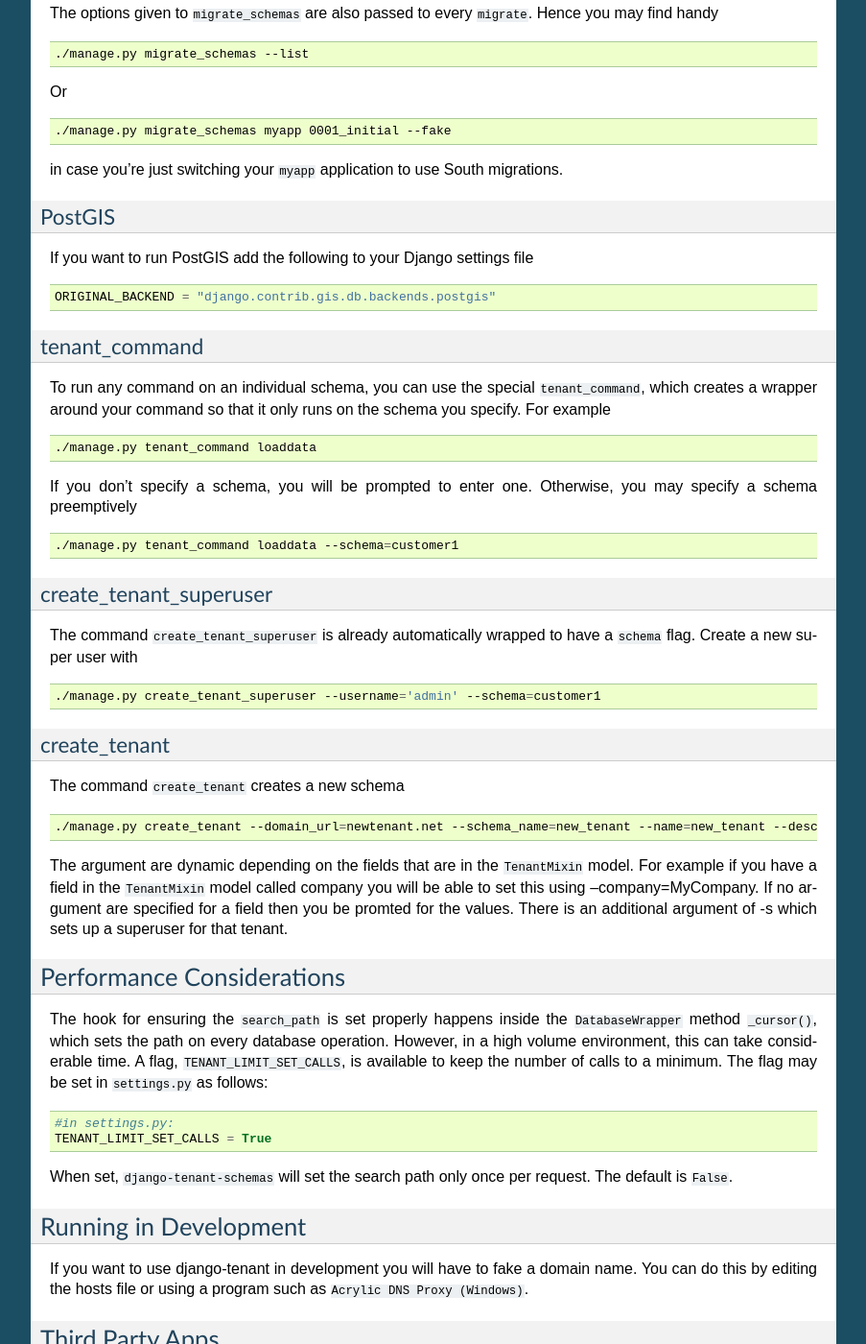
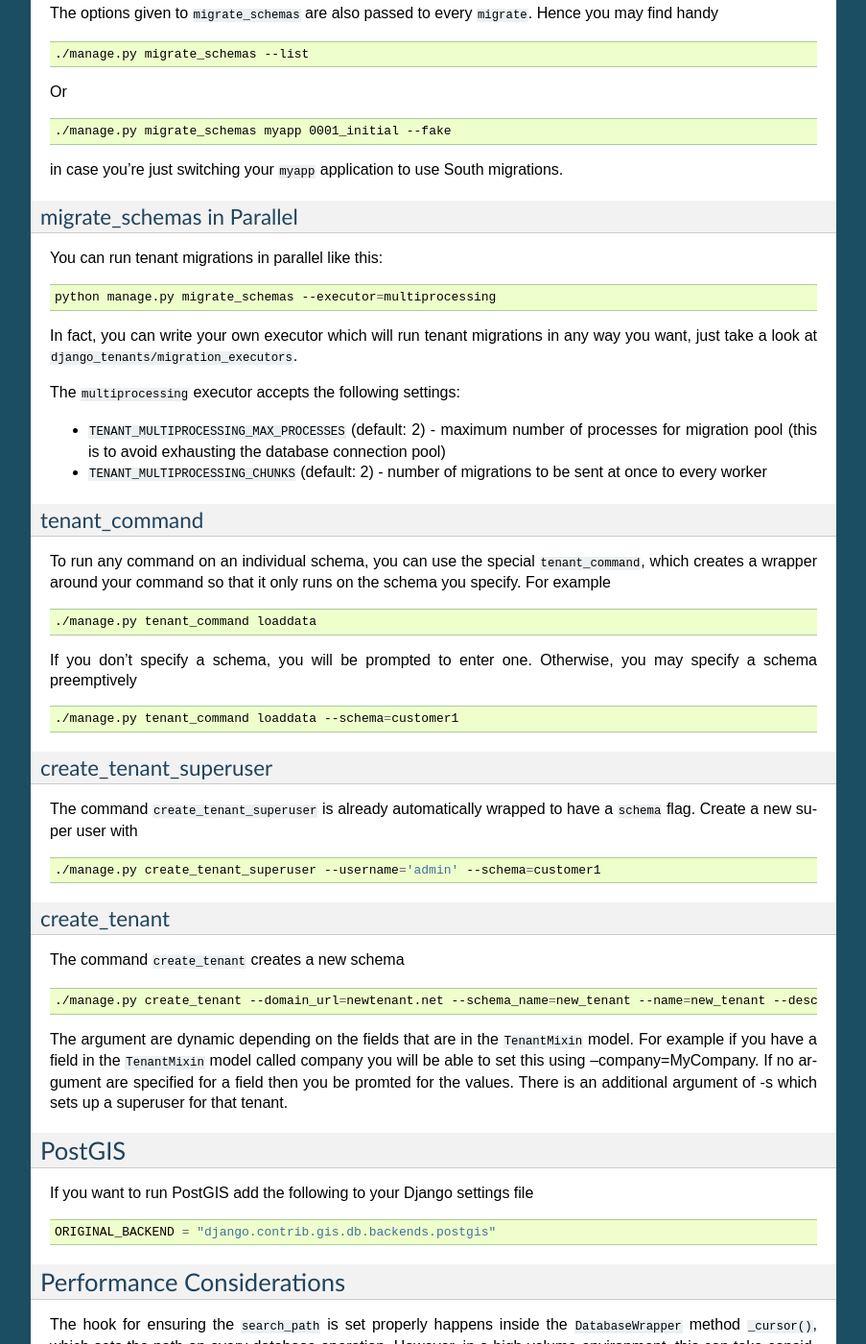
Before and after one commit to django-tenants/django-tenants, a Sphinx documentation site: the page built from docs/use.rst, in a window 1280 px wide and 1400 px high, scrolled down 1915 px. Shown: the whole window at 96% size, without its empty margins (198-1101 px from the left). Built offline with Sphinx 7.4.7, drawn with Linux system fonts in a browser that asks for light colours; the version number could not be read and is left out; some of the changed text lies outside the part shown.

Commit message:
Moved the doc for Parallel to the correct location

```diff
--- a/docs/use.rst
+++ b/docs/use.rst
@@ -112,14 +112,27 @@ Or
 
 in case you're just switching your ``myapp`` application to use South migrations.
 
-PostGIS
-~~~~~~~
 
-If you want to run PostGIS add the following to your Django settings file
+migrate_schemas in Parallel
+~~~~~~~~~~~~~~~~~~~~~~~~~~~
 
-.. code-block:: python
+You can run tenant migrations in parallel like this:
 
-    ORIGINAL_BACKEND = "django.contrib.gis.db.backends.postgis"
+.. code-block:: bash
+
+    python manage.py migrate_schemas --executor=multiprocessing
+
+In fact, you can write your own executor which will run tenant migrations in
+any way you want, just take a look at ``django_tenants/migration_executors``.
+
+The ``multiprocessing`` executor accepts the following settings:
+
+* ``TENANT_MULTIPROCESSING_MAX_PROCESSES`` (default: 2) - maximum number of
+  processes for migration pool (this is to avoid exhausting the database
+  connection pool)
+* ``TENANT_MULTIPROCESSING_CHUNKS`` (default: 2) - number of migrations to be
+  sent at once to every worker
+
 
 tenant_command
 ~~~~~~~~~~~~~~
@@ -160,6 +173,14 @@ For example if you have a field in the ``TenantMixin`` model called company you
 If no argument are specified for a field then you be promted for the values.
 There is an additional argument of -s which sets up a superuser for that tenant.
 
+PostGIS
+-------
+
+If you want to run PostGIS add the following to your Django settings file
+
+.. code-block:: python
+
+    ORIGINAL_BACKEND = "django.contrib.gis.db.backends.postgis"
 
 
 Performance Considerations
```
Also changed, not shown: README.rst (+0 -20 lines).
